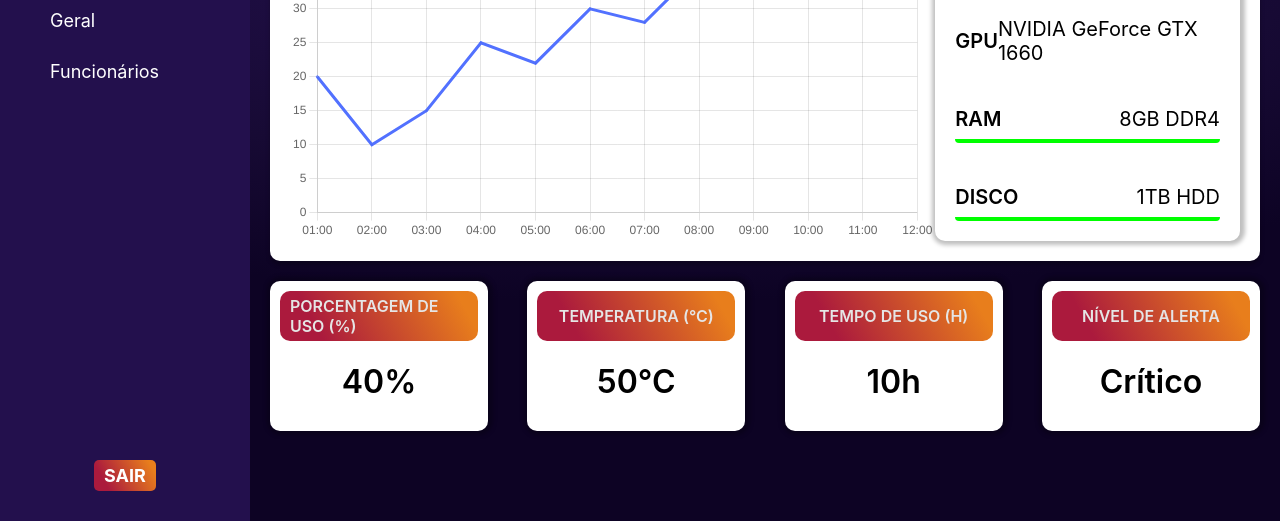
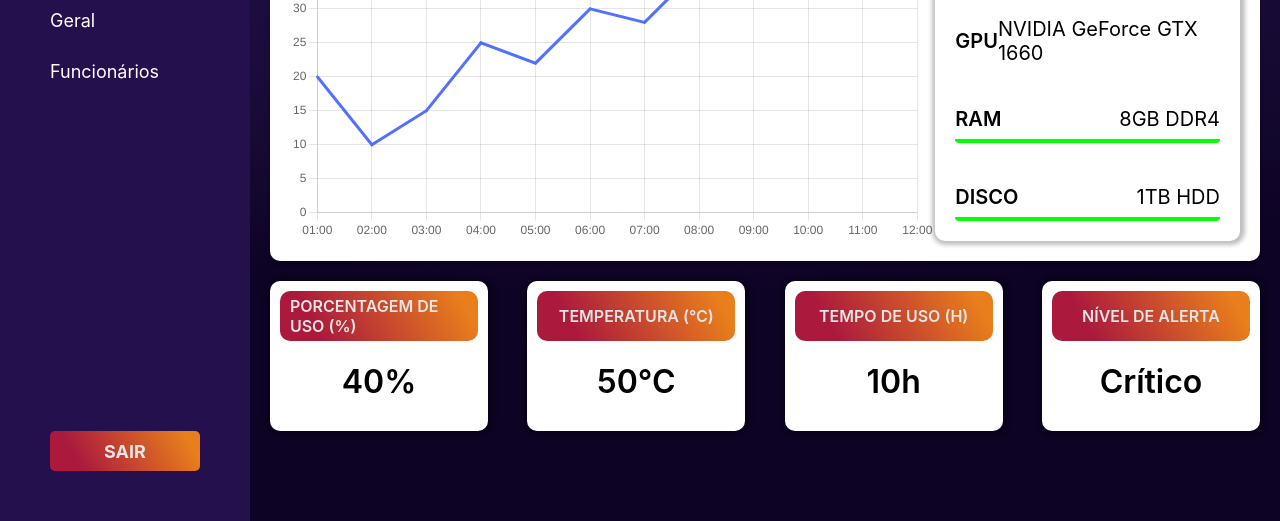
Before and after one commit to AniMoons-SPTech/MoniToons, a website: page site/public/dashboard/dashboard.html in a window 1280 px wide. Shown: the part 279-800 px from the top of the page. Drawn offline with nearby package versions, Linux system fonts and the light colour scheme.

Commit message:
Pequenos ajustes de estilização

```diff
--- a/site/public/css/style_maquinas.css
+++ b/site/public/css/style_maquinas.css
@@ -58,7 +58,6 @@ body {
   flex-direction: column;
   align-items: center;
   justify-content: center;
-  height: 200px;
   margin: 20px 0;
 }
 
@@ -75,6 +74,12 @@ body {
 }
 
 .imagem-usuario-barra-lateral img {
+  width: 100%;
+  height: 100%;
+  border-radius: 50%;
+}
+
+.imagem-usuario-barra-lateral a img {
   width: 100%;
   height: 100%;
   border-radius: 50%;
@@ -111,7 +116,8 @@ body {
   flex-direction: row;
   align-items: center;
   justify-content: center;
-  margin-bottom: 20px;
+  width: 100%;
+  height: 100px;
   font-size: 18px;
   font-weight: bold;
   cursor: pointer;
@@ -124,11 +130,11 @@ body {
   flex-direction: row;
   align-items: center;
   justify-content: center;
+  width: 150px;
+  height: 40px;
   text-decoration: none;
-  color: #fff;
+  color: #E5E5E5;
   font-size: 18px;
-  margin-bottom: 10px;
-  padding: 5px 10px;
   border-radius: 20px;
   background: var(--Gradiente-pica);
   border-radius: 5px;
@@ -161,7 +167,7 @@ body {
   flex-direction: column;
   align-items: center;
   justify-content: start;
-  height: 100%;
+  height: calc(100% - 420px);
   width: 100%;
   list-style: none;
   padding: 0;
```
Also changed, not shown: site/public/dashboard/maquinas.html (+6 -2 lines).
